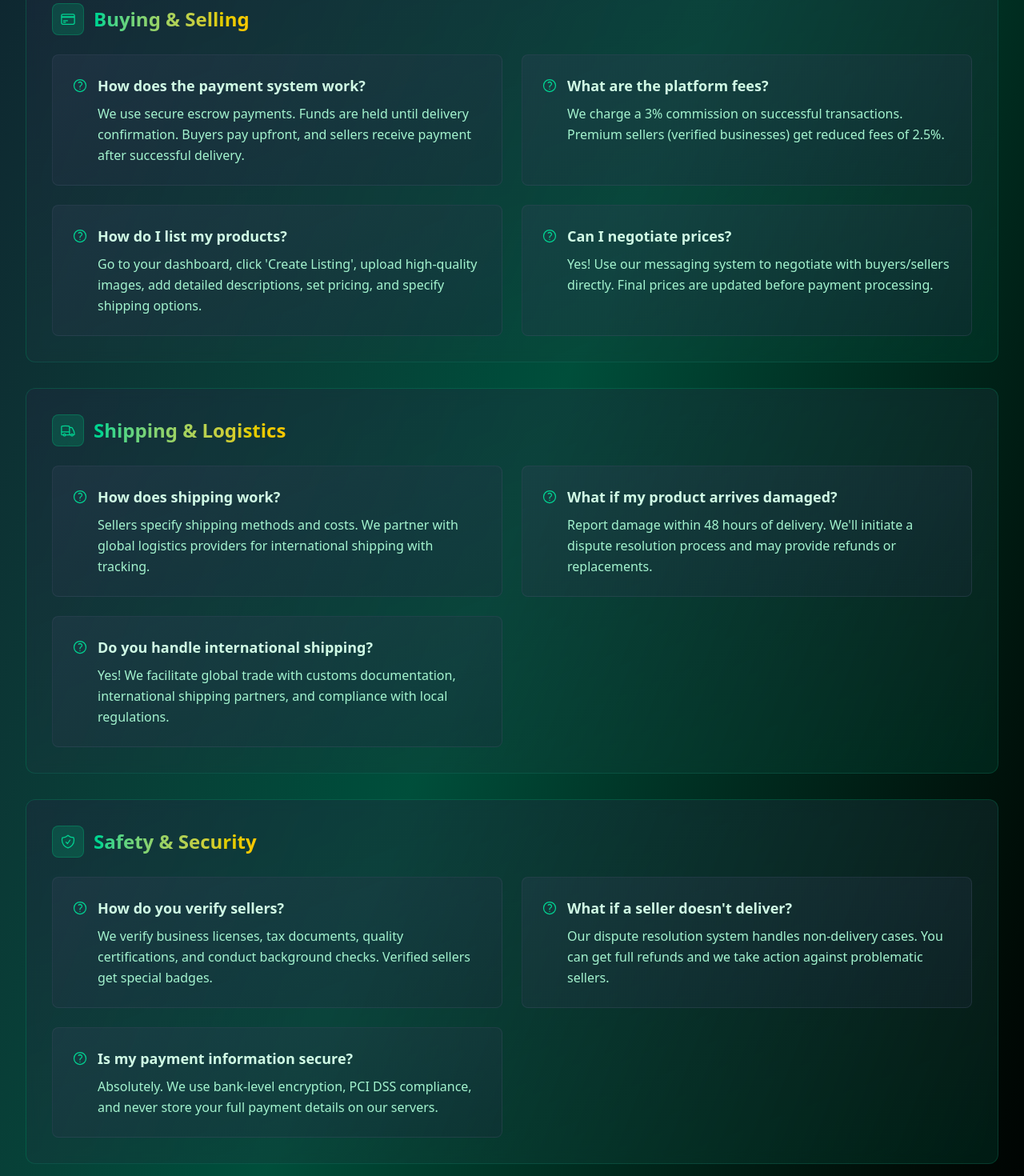
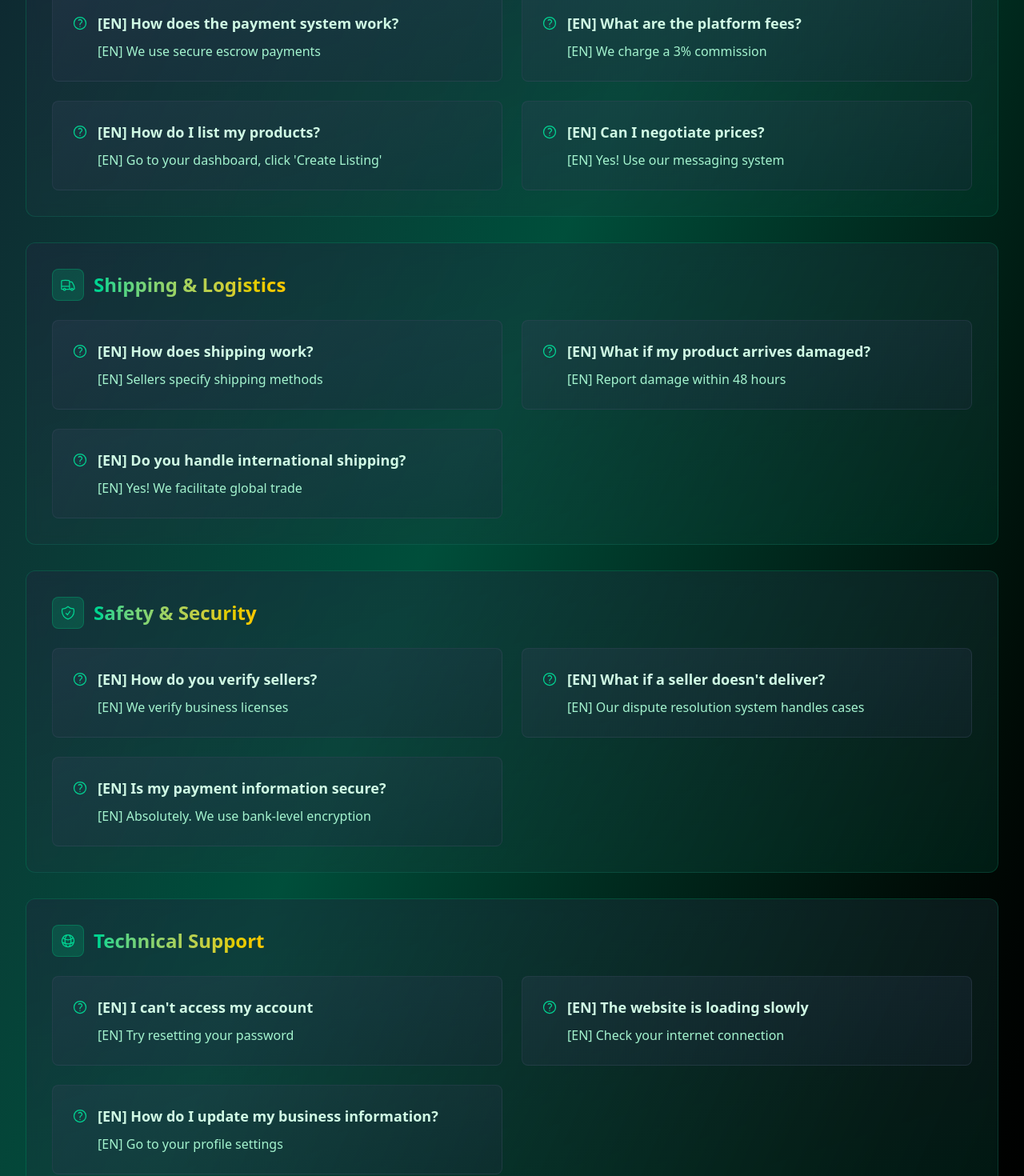
Before and after one commit to AwalCodes/fruit-habibi, a Next.js app: page /help in a window 1280 px wide. Shown: the part 1100-2570 px from the top of the page at 80% size. Built offline with nearby package versions, Linux system fonts and the light colour scheme; no server answers.

Commit message:
extract help page translations

```diff
--- a/src/app/help/page.tsx
+++ b/src/app/help/page.tsx
@@ -14,6 +14,7 @@ import {
   InformationCircleIcon
 } from '@heroicons/react/24/outline';
 import Link from 'next/link';
+import { useI18n } from '@/contexts/I18nContext';
 
 export const dynamic = 'force-dynamic';
 
@@ -114,31 +115,129 @@ const faqs = [
   }
 ];
 
+export default function HelpCenterPage() {
+  const { t } = useI18n();
+
   const contactMethods = [
     {
-    title: "Live Chat Support",
-    description: "Get instant help from our support team",
+      title: t('help.liveChatSupport'),
+      description: t('help.getInstantHelp'),
       icon: ChatBubbleLeftRightIcon,
-    availability: "24/7 Available",
-    action: "Start Chat"
+      availability: t('help.available247'),
+      action: t('help.startChat')
     },
     {
-    title: "Email Support",
-    description: "Detailed assistance via email",
+      title: t('help.emailSupport'),
+      description: t('help.detailedAssistance'),
       icon: InformationCircleIcon,
-    availability: "Response within 2 hours",
-    action: "Send Email"
+      availability: t('help.responseWithin2Hours'),
+      action: t('help.sendEmail')
     },
     {
-    title: "Phone Support",
-    description: "Speak directly with our experts",
+      title: t('help.phoneSupport'),
+      description: t('help.speakDirectly'),
       icon: UserIcon,
-    availability: "Business hours only",
-    action: "Call Now"
+      availability: t('help.businessHoursOnly'),
+      action: t('help.callNow')
     }
   ];
 
-export default function HelpCenterPage() {
+  const faqs = [
+    {
+      category: t('help.gettingStarted'),
+      icon: UserIcon,
+      questions: [
+        {
+          q: "[EN] How do I create an account?",
+          a: "[EN] Click 'Create Account' on our homepage"
+        },
+        {
+          q: "[EN] What information do I need?",
+          a: "[EN] We require business registration documents"
+        },
+        {
+          q: "[EN] How long does verification take?",
+          a: "[EN] Standard verification takes 1-3 business days"
+        }
+      ]
+    },
+    {
+      category: t('help.buyingSelling'),
+      icon: CreditCardIcon,
+      questions: [
+        {
+          q: "[EN] How does the payment system work?",
+          a: "[EN] We use secure escrow payments"
+        },
+        {
+          q: "[EN] What are the platform fees?",
+          a: "[EN] We charge a 3% commission"
+        },
+        {
+          q: "[EN] How do I list my products?",
+          a: "[EN] Go to your dashboard, click 'Create Listing'"
+        },
+        {
+          q: "[EN] Can I negotiate prices?",
+          a: "[EN] Yes! Use our messaging system"
+        }
+      ]
+    },
+    {
+      category: t('help.shippingLogistics'),
+      icon: TruckIcon,
+      questions: [
+        {
+          q: "[EN] How does shipping work?",
+          a: "[EN] Sellers specify shipping methods"
+        },
+        {
+          q: "[EN] What if my product arrives damaged?",
+          a: "[EN] Report damage within 48 hours"
+        },
+        {
+          q: "[EN] Do you handle international shipping?",
+          a: "[EN] Yes! We facilitate global trade"
+        }
+      ]
+    },
+    {
+      category: t('help.safetySecurity'),
+      icon: ShieldCheckIcon,
+      questions: [
+        {
+          q: "[EN] How do you verify sellers?",
+          a: "[EN] We verify business licenses"
+        },
+        {
+          q: "[EN] What if a seller doesn't deliver?",
+          a: "[EN] Our dispute resolution system handles cases"
+        },
+        {
+          q: "[EN] Is my payment information secure?",
+          a: "[EN] Absolutely. We use bank-level encryption"
+        }
+      ]
+    },
+    {
+      category: t('help.technicalSupport'),
+      icon: GlobeAltIcon,
+      questions: [
+        {
+          q: "[EN] I can't access my account",
+          a: "[EN] Try resetting your password"
+        },
+        {
+          q: "[EN] The website is loading slowly",
+          a: "[EN] Check your internet connection"
+        },
+        {
+          q: "[EN] How do I update my business information?",
+          a: "[EN] Go to your profile settings"
+        }
+      ]
+    }
+  ];
   return (
     <div className="min-h-screen bg-gradient-to-br from-slate-900 via-emerald-900 to-black">
       {/* Header */}
@@ -152,12 +251,11 @@ export default function HelpCenterPage() {
             <div className="flex items-center justify-center gap-3 mb-6">
               <ShieldCheckIcon className="w-12 h-12 text-emerald-400" />
               <h1 className="text-4xl font-bold text-transparent bg-clip-text bg-gradient-to-r from-emerald-400 to-yellow-400">
-                Help Center
+                {t('help.title')}
               </h1>
             </div>
             <p className="text-xl text-emerald-200 max-w-3xl mx-auto">
-              Get the support you need to succeed on our premium B2B marketplace.
-              Find answers, get help, and connect with our expert team.
+              {t('help.subtitle')}
             </p>
           </motion.div>
         </div>
@@ -246,24 +344,23 @@ export default function HelpCenterPage() {
           <div className="text-center">
             <CheckCircleIcon className="w-16 h-16 text-emerald-400 mx-auto mb-4" />
             <h2 className="text-2xl font-bold text-transparent bg-clip-text bg-gradient-to-r from-emerald-400 to-yellow-400 mb-4">
-              Still Need Help?
+              {t('help.stillNeedHelp')}
             </h2>
             <p className="text-emerald-200 mb-6 max-w-2xl mx-auto">
-              Our dedicated support team is here to help you succeed. Contact us through any of the methods above,
-              and we'll get back to you promptly.
+              {t('help.dedicatedSupport')}
             </p>
             <div className="flex flex-col sm:flex-row gap-4 justify-center">
               <Link
                 href="/contact"
                 className="bg-gradient-to-r from-emerald-500 to-emerald-600 text-white px-8 py-3 rounded-lg hover:from-emerald-600 hover:to-emerald-700 transition-all duration-300 font-medium shadow-lg hover:shadow-emerald-500/25"
               >
-                Contact Support
+                {t('help.contactSupport')}
               </Link>
               <Link
                 href="/dashboard"
                 className="border border-emerald-500/30 text-emerald-200 px-8 py-3 rounded-lg hover:bg-emerald-500/10 transition-all duration-300 font-medium"
               >
-                Go to Dashboard
+                {t('help.goToDashboard')}
               </Link>
             </div>
           </div>
--- a/src/lib/i18n/translations/en.json
+++ b/src/lib/i18n/translations/en.json
@@ -212,5 +212,46 @@
     "startOnboarding": "Start Onboarding",
     "newListingCreated": "New listing created",
     "messageReceived": "Message received"
+  },
+  "help": {
+    "title": "Help Center",
+    "subtitle": "Get the support you need to succeed on our premium B2B marketplace. Find answers, get help, and connect with our expert team.",
+    "liveChatSupport": "Live Chat Support",
+    "getInstantHelp": "Get instant help from our support team",
+    "available247": "24/7 Available",
+    "startChat": "Start Chat",
+    "emailSupport": "Email Support",
+    "detailedAssistance": "Detailed assistance via email",
+    "responseWithin2Hours": "Response within 2 hours",
+    "sendEmail": "Send Email",
+    "phoneSupport": "Phone Support",
+    "speakDirectly": "Speak directly with our experts",
+    "businessHoursOnly": "Business hours only",
+    "callNow": "Call Now",
+    "gettingStarted": "Getting Started",
+    "buyingSelling": "Buying & Selling",
+    "shippingLogistics": "Shipping & Logistics",
+    "safetySecurity": "Safety & Security",
+    "technicalSupport": "Technical Support",
+    "stillNeedHelp": "Still Need Help?",
+    "dedicatedSupport": "Our dedicated support team is here to help you succeed. Contact us through any of the methods above, and we'll get back to you promptly.",
+    "contactSupport": "Contact Support",
+    "goToDashboard": "Go to Dashboard"
+  },
+  "about": {
+    "title": "About Fruit Habibi",
+    "subtitle": "[EN] Learn about our mission"
+  },
+  "contact": {
+    "title": "Contact Us",
+    "subtitle": "[EN] Get in touch"
+  },
+  "terms": {
+    "title": "Terms of Service",
+    "subtitle": "[EN] Read our terms"
+  },
+  "privacy": {
+    "title": "Privacy Policy",
+    "subtitle": "[EN] Read our privacy policy"
   }
 }
```
Lines whose indentation alone changed are shown as unchanged.
